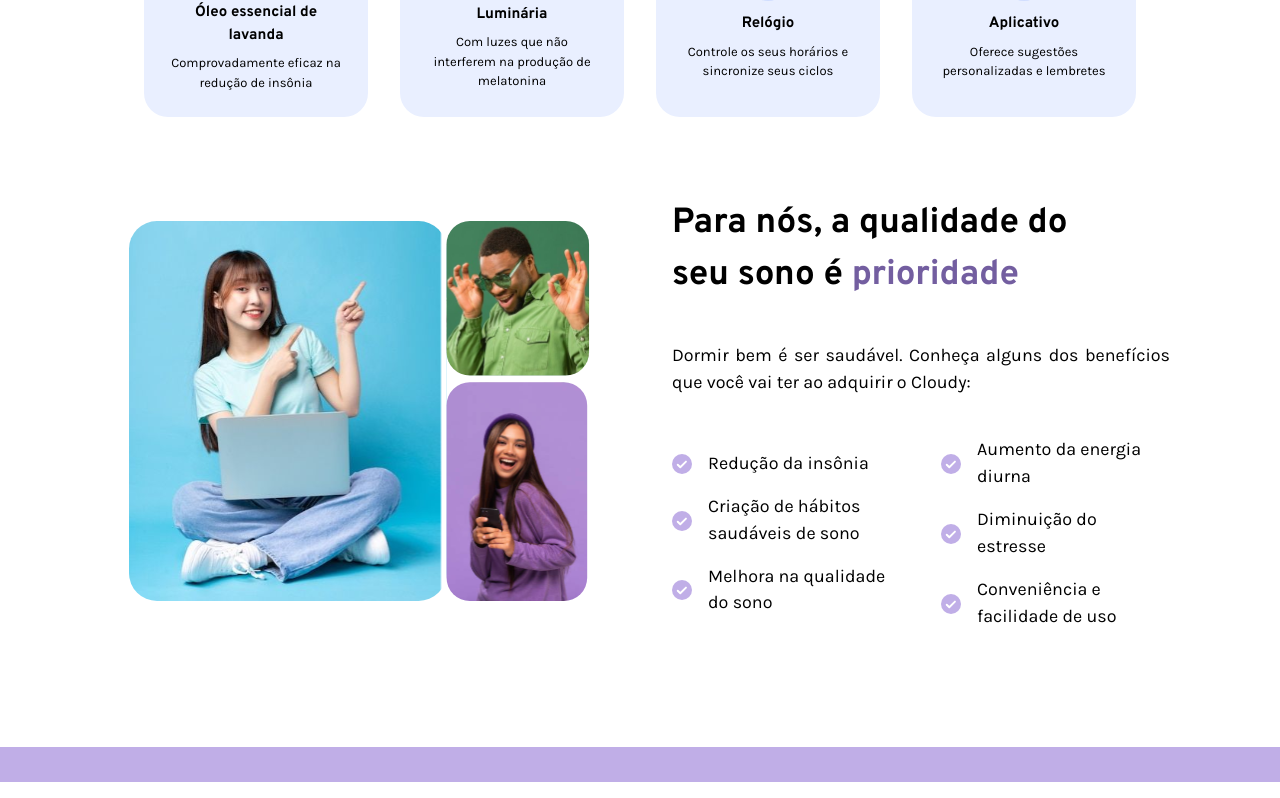
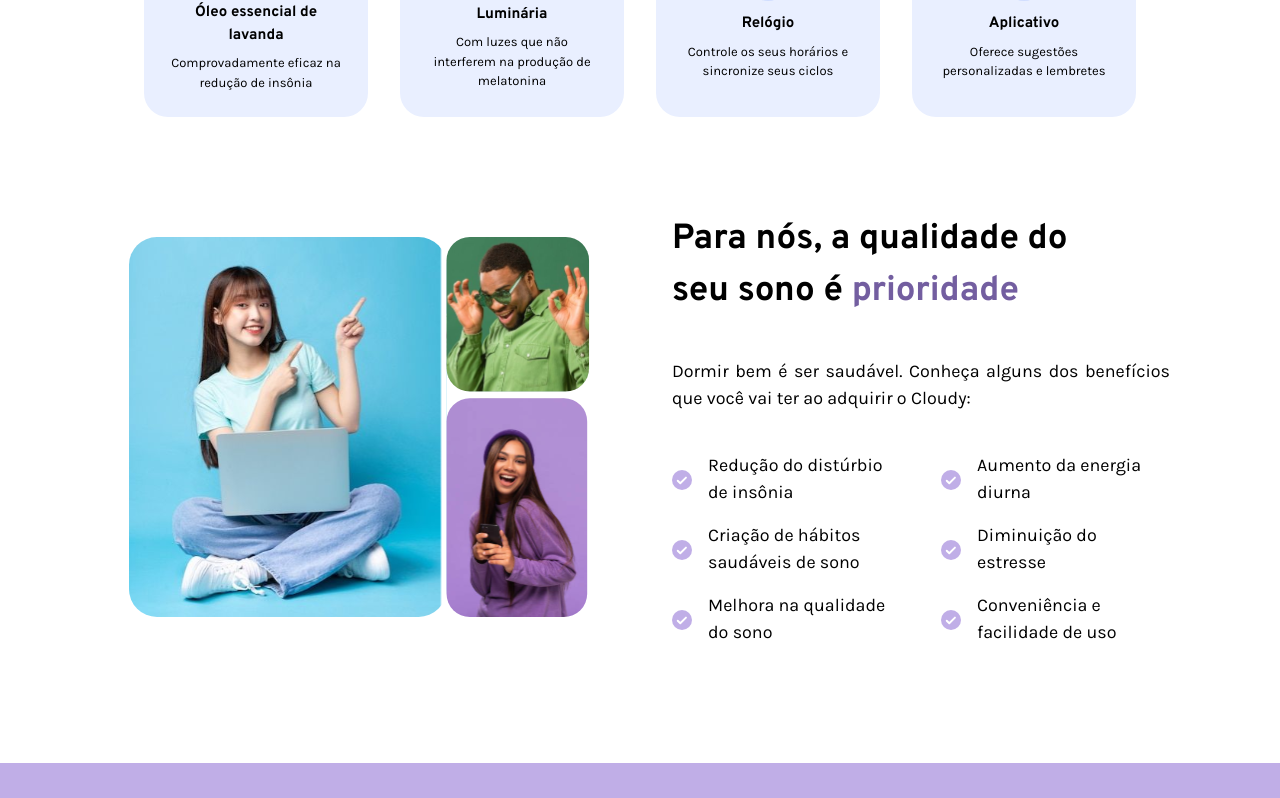
Before and after one commit to yasminvsilva/cloudy, a React (Vite) app: page / in a window 1280 px wide. Shown: the part 1373-2171 px from the top of the page. Built offline with nearby package versions, Linux system fonts and the light colour scheme.

Commit message:
modo claro finalizado, modo escuro iniciado

```diff
--- a/src/components/Cards.jsx
+++ b/src/components/Cards.jsx
@@ -6,7 +6,7 @@ import celular from '../assets/iconeCelular.svg'
 export default function Cards() {
   return (
     <div className='hidden lg:block 2xl:mt-24 2xl:mb-24'>
-        <div className='flex gap-2.5 mb-20 flex justify-center xl:gap-8'>
+        <div className='flex gap-2.5 mb-20 flex justify-center xl:gap-8 xl:mb-24'>
             <section className='
             xl:justify-center
             bg-secao-diferencial w-56 h-48 rounded-3xl py-6 px-6 flex flex-col items-center'>
--- a/src/pages/Beneficios.jsx
+++ b/src/pages/Beneficios.jsx
@@ -1,12 +1,18 @@
 import certo from '../assets/iconeCerto.svg'
 import imagensBeneficios from '../assets/imagensBeneficios.svg'
+
+import { motion } from 'framer-motion';
 
 export default function Beneficios() {
     return (
 
         <div className='md:flex md:gap-10 lg:gap-6 xl:gap-16 2xl:gap-20'>
 
-            <div className='md:order-2 md:flex-1'>
+            <motion.div
+            initial={{ opacity: 0, x: 20 }}
+            animate={{ opacity: 1, x: 0 }}
+            transition={{ duration: 0.6, delay: 1.1 }}
+            className='md:order-2 md:flex-1'>
                 <h2 className='
             font-karla font-bold text-[23px] mb-16
             md:w-[100%] md:text-[3vw] md:mb-[4vw]
@@ -30,7 +36,7 @@ export default function Beneficios() {
                     <div className='md:flex-grow md:basis-[45%] flex flex-col justify-between'>
                         <div className='flex gap-2 mb-2.5 md:mb-4 items-center xl:gap-4'>
                             <img className='w-5 md:w-4 xl:w-5' src={certo} />
-                            <p className='font-overpass text-[16px] md:text-[1.8vw] lg:text-[1.6vw] xl:text-[1.4vw] 2xl:text-[1.04vw]'>Redução da insônia</p>
+                            <p className='font-overpass text-[16px] md:text-[1.8vw] lg:text-[1.6vw] xl:text-[1.4vw] 2xl:text-[1.04vw]'>Redução do distúrbio de insônia</p>
                         </div>
                         <div className='flex gap-2 mb-2.5 md:mb-4 items-center xl:gap-4'>
                             <img className='w-5 md:w-4 xl:w-5' src={certo} />
@@ -57,13 +63,16 @@ export default function Beneficios() {
                         </div>
                     </div>
                 </div>
+            </motion.div>
 
-            </div>
-
-            <div className='
+            <motion.div
+            initial={{ opacity: 0, x: -20 }}
+            animate={{ opacity: 1, x: 0 }}
+            transition={{ duration: 0.6, delay: 1.2 }}
+            className='
             md:flex-1 md:flex md:justify-center md:items-align'>
                 <img className='mt-16 md:mt-12 md:w-72 md:h-72 lg:w-80 lg:h-80 xl:w-[500px] xl:h-[380px] xl:mt-6' src={imagensBeneficios} alt="Benefícios" />
-            </div>
+            </motion.div>
         </div>
     )
 }
--- a/src/pages/Header.jsx
+++ b/src/pages/Header.jsx
@@ -8,8 +8,12 @@ import iconeContato from '../assets/icone-contato-mobile.svg';
 import iconeContatoHover from '../assets/icone-contato-hover-mobile.svg';
 import x from '../assets/x.svg'
 
+import luaDark from '../assets/luaModoEscuro.svg'
+import luaHovered from '../assets/luaHovered.svg'
+
 export default function Header() {
   const [isHovered, setIsHovered] = useState(false);
+  const [isLuaHovered, setLuaisHovered] = useState(false);
   const [isHeaderOpen, setIsHeaderOpen] = useState(false);
   const navegacao = useNavigate();
   const location = useLocation();
@@ -136,6 +140,7 @@ export default function Header() {
               </div>
 
               <hr className='border-1 mb-6 ml-4 mr-2' />
+
               <nav>
                 <ul className="mb-6 flex flex-col ml-4 gap-6">
                   <li><button onClick={() => navegacao('/')}
@@ -148,6 +153,23 @@ export default function Header() {
                     className={`${location.pathname === '/materiais' ? 'text-roxo-claro font-karla' : 'hover:text-roxo-claro font-karla'}`}>Materiais</button></li>
                 </ul>
               </nav>
+
+              <hr className='border-1 mb-6 ml-4 mr-2' />
+
+              <nav>
+                <ul className='ml-4'>
+                  <li>
+                    <button className='flex gap-3'>
+                      <img className="hover:cursor-pointer transition-transform duration-300 ease-in-out"
+                        src={isLuaHovered ? luaHovered : luaDark}
+                        alt="Ícone de lua"
+                        onMouseEnter={() => setLuaisHovered(true)}
+                        onMouseLeave={() => setLuaisHovered(false)} />
+                      Modo escuro
+                    </button>
+                  </li>
+                </ul>
+              </nav>
             </motion.div>
           </>
         )}
```
Also changed, not shown: src/assets/luaHovered.svg (added), src/assets/luaModoEscuro.svg (added). Lines whose indentation alone changed are shown as unchanged.
